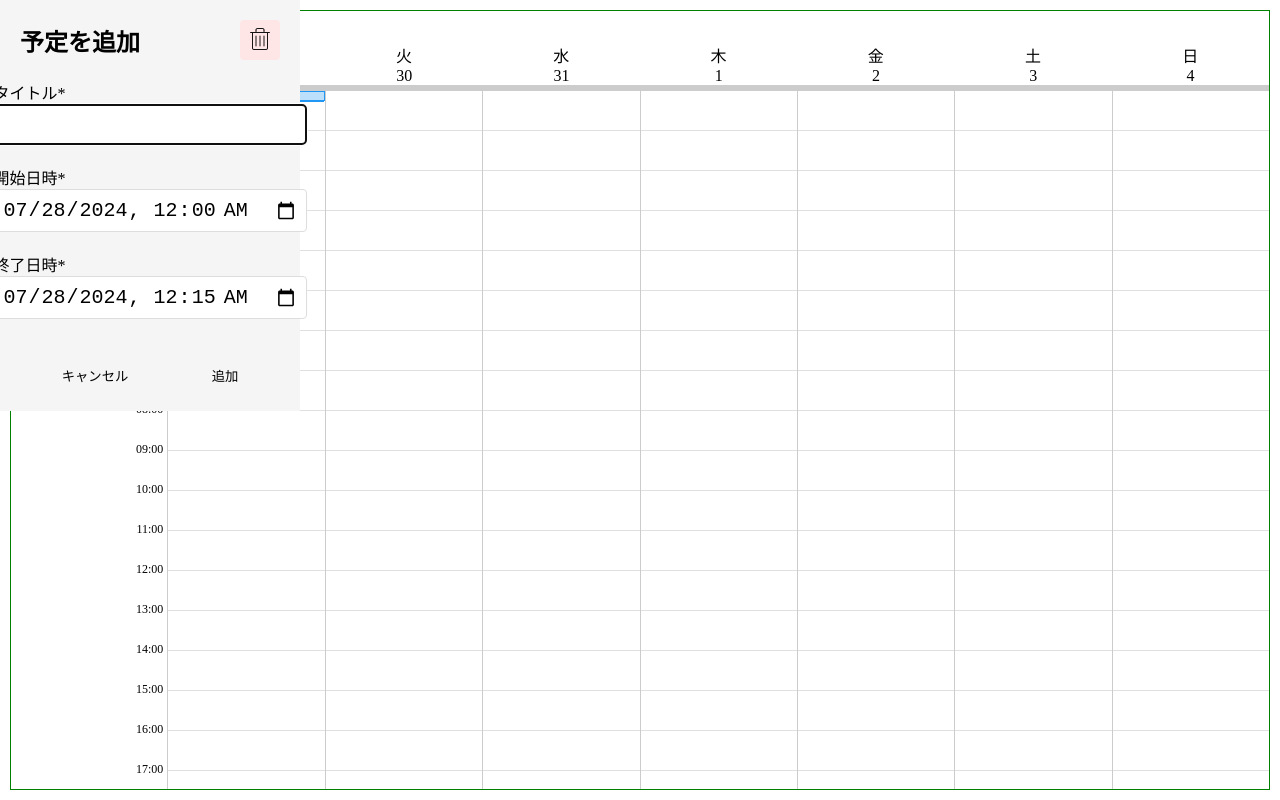
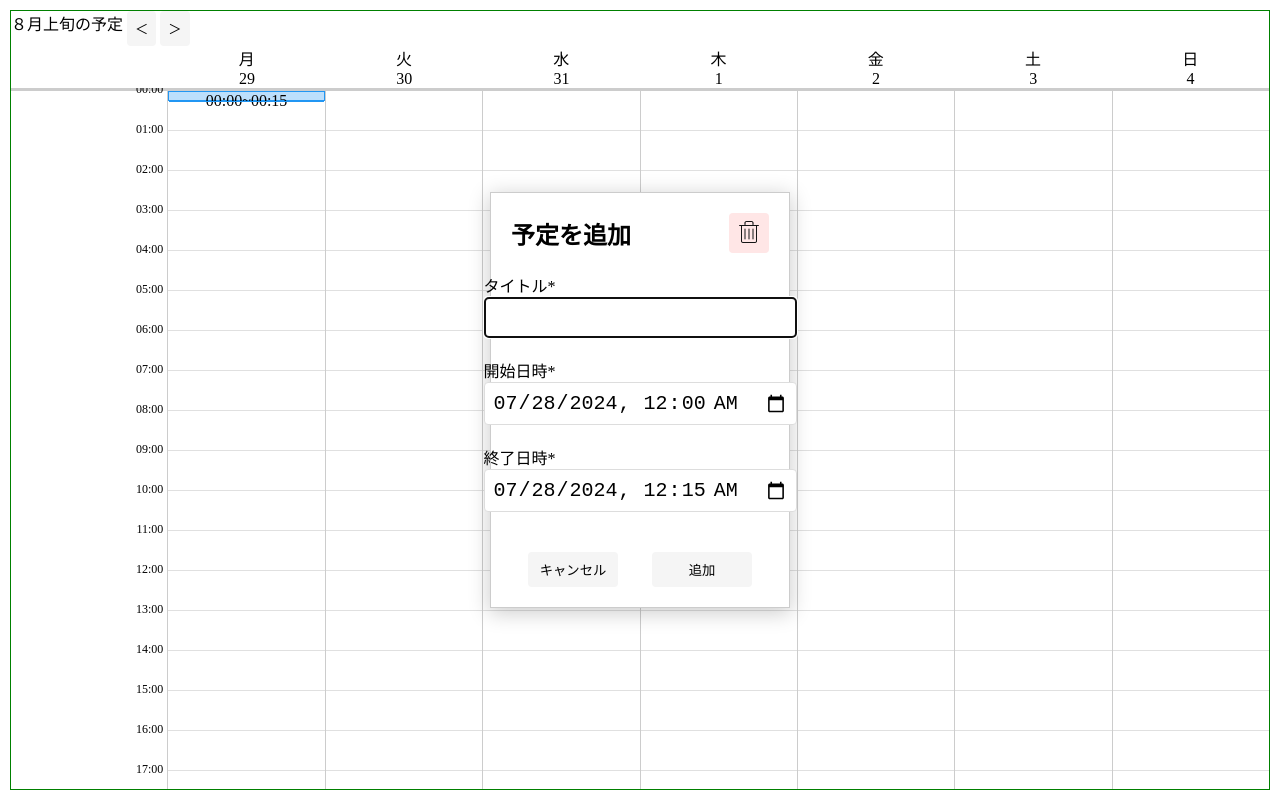
Before and after one commit to KadoProG/react-calendar-app, a React (Vite) app: page /calendar in a window 1280 px wide. Both pictures are taken after a click on the element 246 px from the left and 96 px from the top of the page. Built offline with nearby package versions, Linux system fonts and the light colour scheme.

Commit message:
update design

```diff
--- a/src/components/common/button/Button.module.scss
+++ b/src/components/common/button/Button.module.scss
@@ -4,7 +4,7 @@
   align-items: center;
   border: none;
   border-radius: 4px;
-  padding: 4px 8px;
+  padding: 8px 8px;
   cursor: pointer;
   transition: background-color 0.3s;
   background: #f5f5f5;
--- a/src/components/common/button/Button.tsx
+++ b/src/components/common/button/Button.tsx
@@ -6,6 +6,7 @@ interface ButtonProps {
   disabled?: boolean;
   type?: HTMLButtonElement['type'];
   children: React.ReactNode;
+  width?: React.CSSProperties['width'];
 }
 
 export const Button: React.FC<ButtonProps> = (props) => (
@@ -14,6 +15,7 @@ export const Button: React.FC<ButtonProps> = (props) => (
     disabled={props.disabled}
     type={props.type}
     className={styles.button}
+    style={{ width: props.width }}
   >
     {props.children}
   </button>
--- a/src/components/domains/CalendarConfigFormDialog.module.scss
+++ b/src/components/domains/CalendarConfigFormDialog.module.scss
@@ -9,7 +9,9 @@
   justify-content: center;
   align-items: center;
   &__content {
-    background: #f5f5f5;
+    background: #fff;
+    border: 1px solid #ccc;
+    box-shadow: 0px 4px 20px 1px rgba(0, 0, 0, 0.2);
     display: flex;
     flex-direction: column;
     align-items: center;
--- a/src/components/domains/CalendarConfigFormDialog.tsx
+++ b/src/components/domains/CalendarConfigFormDialog.tsx
@@ -57,7 +57,7 @@ export const CalendarConfigFormDialog: React.FC<CalendarConfigFormDialogProps> =
     <div
       className={styles.dialog}
       style={{
-        display: props.open ? 'block' : 'none',
+        display: props.open ? 'flex' : 'none',
       }}
       onClick={props.onClose}
     >
@@ -99,10 +99,12 @@ export const CalendarConfigFormDialog: React.FC<CalendarConfigFormDialogProps> =
           )}
         </div>
         <div className={styles.dialog__actions}>
-          <Button type="button" onClick={props.onClose}>
+          <Button type="button" onClick={props.onClose} width={90}>
             キャンセル
           </Button>
-          <Button type="submit">追加</Button>
+          <Button type="submit" width={100}>
+            追加
+          </Button>
         </div>
       </form>
     </div>
```
